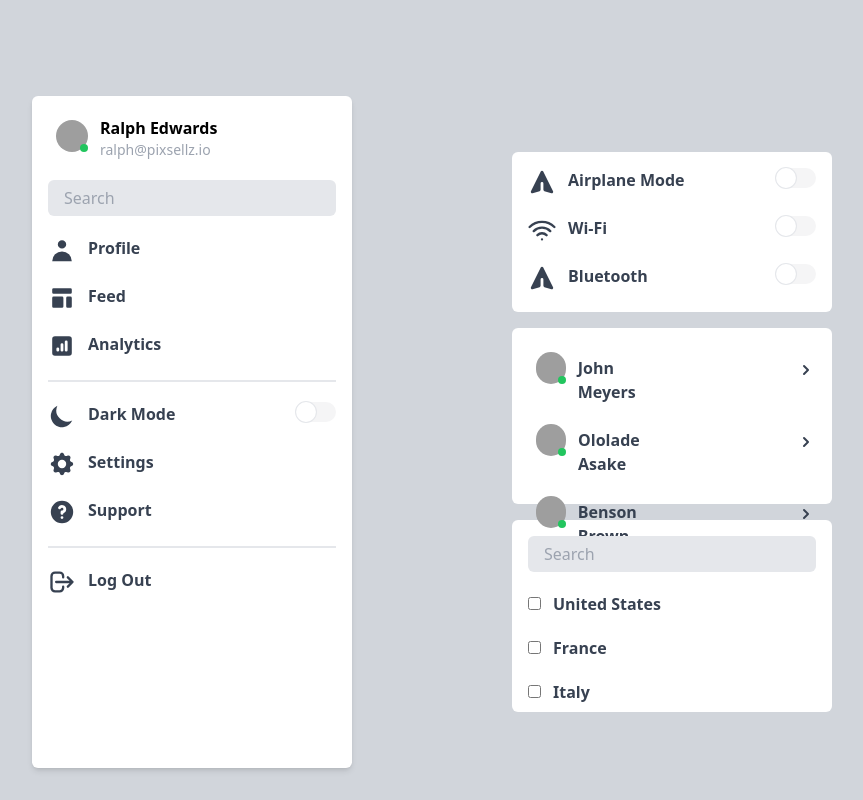
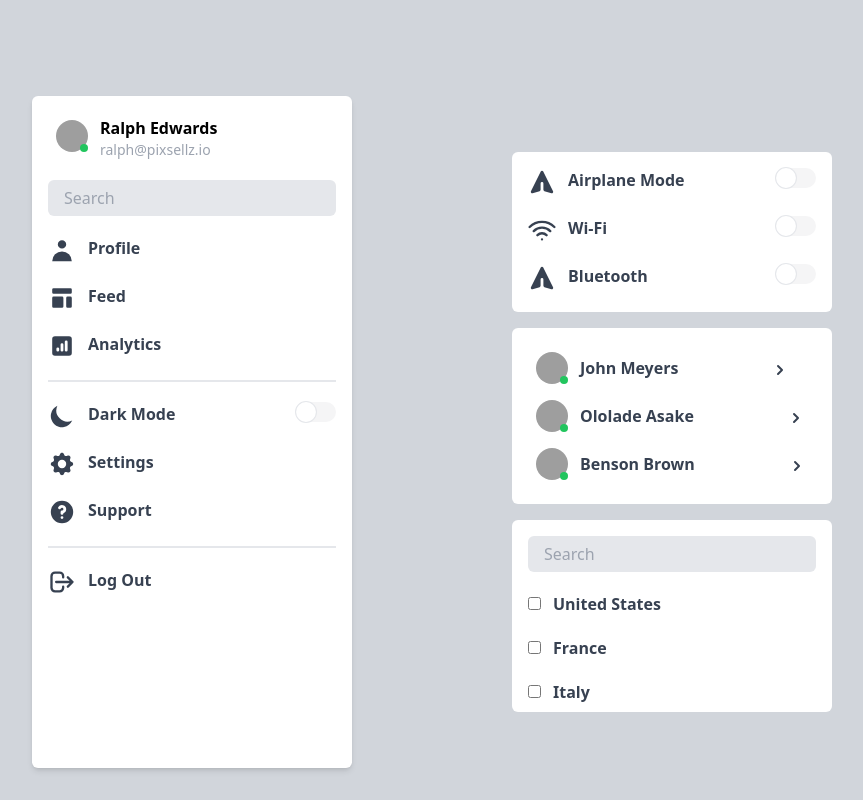
Before and after one commit to skad12/mobile, a Next.js app: page / in a window 1280 px wide. Shown: the whole page, without its empty margins (288-1151 px from the left). Built offline with nearby package versions, Linux system fonts and the light colour scheme; grey boxes are pictures that could not be loaded.

Commit message:
Update index.js

```diff
--- a/pages/index.js
+++ b/pages/index.js
@@ -171,7 +171,7 @@ export default function Home() {
           <div className="-ml-4 mt-8 h-2 w-2 rounded-full bg-green-500"></div>
 
           <div className="p-3">John Meyers</div>
-          <div className="pl-28 pt-4">
+          <div className="pl-20 pt-4">
             <svg xmlns="http://www.w3.org/2000/svg" className="h-5 w-5" viewBox="0 0 20 20" fill="currentColor">
               <path fillRule="evenodd" d="M7.293 14.707a1 1 0 010-1.414L10.586 10 7.293 6.707a1 1 0 011.414-1.414l4 4a1 1 0 010 1.414l-4 4a1 1 0 01-1.414 0z" clipRule="evenodd" />
             </svg>
@@ -185,7 +185,7 @@ export default function Home() {
           <div className="-ml-4 mt-8 h-2 w-2 rounded-full bg-green-500"></div>
 
           <div className="p-3">Ololade Asake</div>
-          <div className="pl-24 pt-4">
+          <div className="pl-20 pt-4">
             <svg xmlns="http://www.w3.org/2000/svg" className="h-5 w-5" viewBox="0 0 20 20" fill="currentColor">
               <path fillRule="evenodd" d="M7.293 14.707a1 1 0 010-1.414L10.586 10 7.293 6.707a1 1 0 011.414-1.414l4 4a1 1 0 010 1.414l-4 4a1 1 0 01-1.414 0z" clipRule="evenodd" />
             </svg>
@@ -199,7 +199,7 @@ export default function Home() {
           <div className="-ml-4 mt-8 h-2 w-2 rounded-full bg-green-500"></div>
 
           <div className="p-3">Benson Brown</div>
-          <div className="pl-24 pt-4">
+          <div className="pl-20 pt-4">
             <svg xmlns="http://www.w3.org/2000/svg" className="h-5 w-5" viewBox="0 0 20 20" fill="currentColor">
               <path fillRule="evenodd" d="M7.293 14.707a1 1 0 010-1.414L10.586 10 7.293 6.707a1 1 0 011.414-1.414l4 4a1 1 0 010 1.414l-4 4a1 1 0 01-1.414 0z" clipRule="evenodd" />
             </svg>
```
